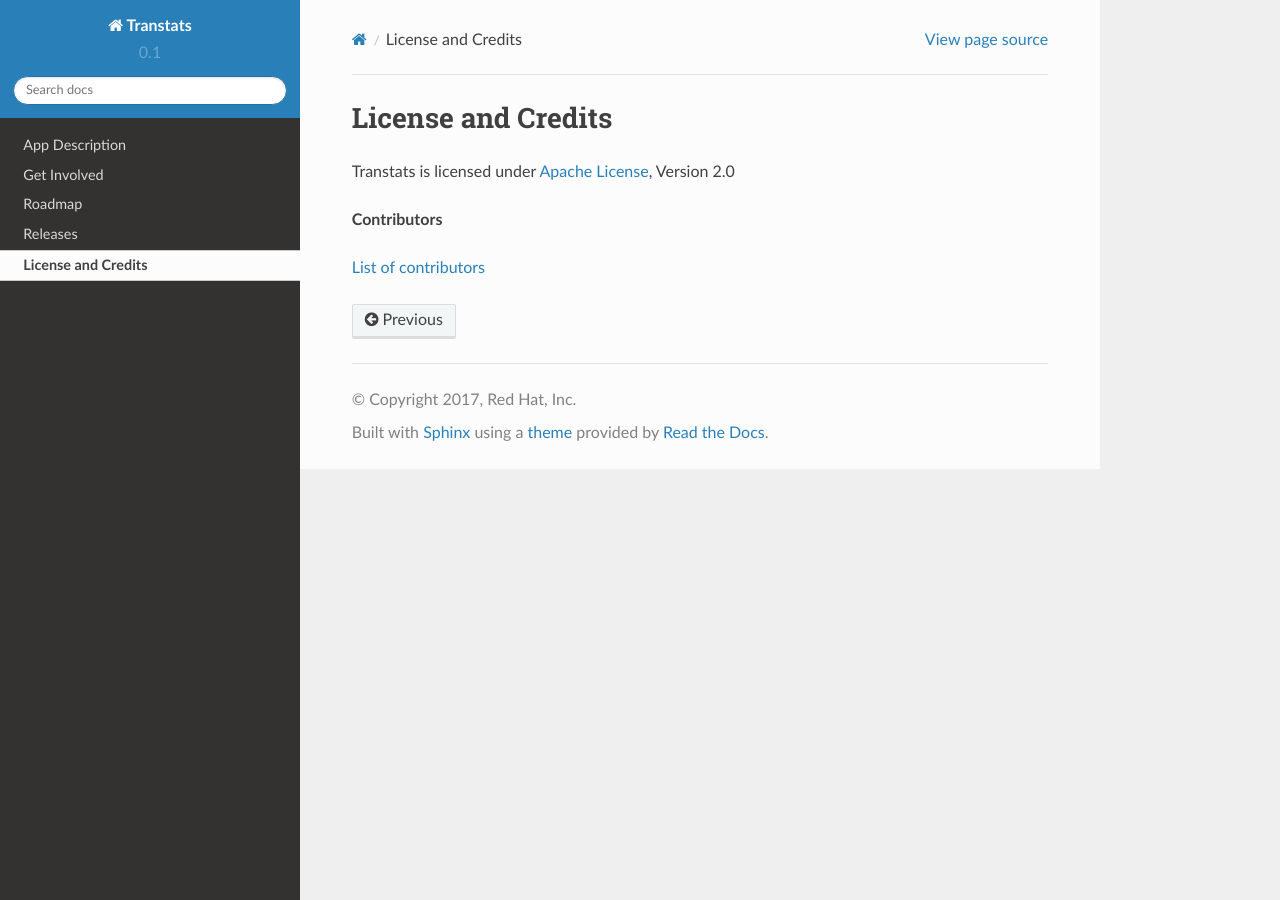
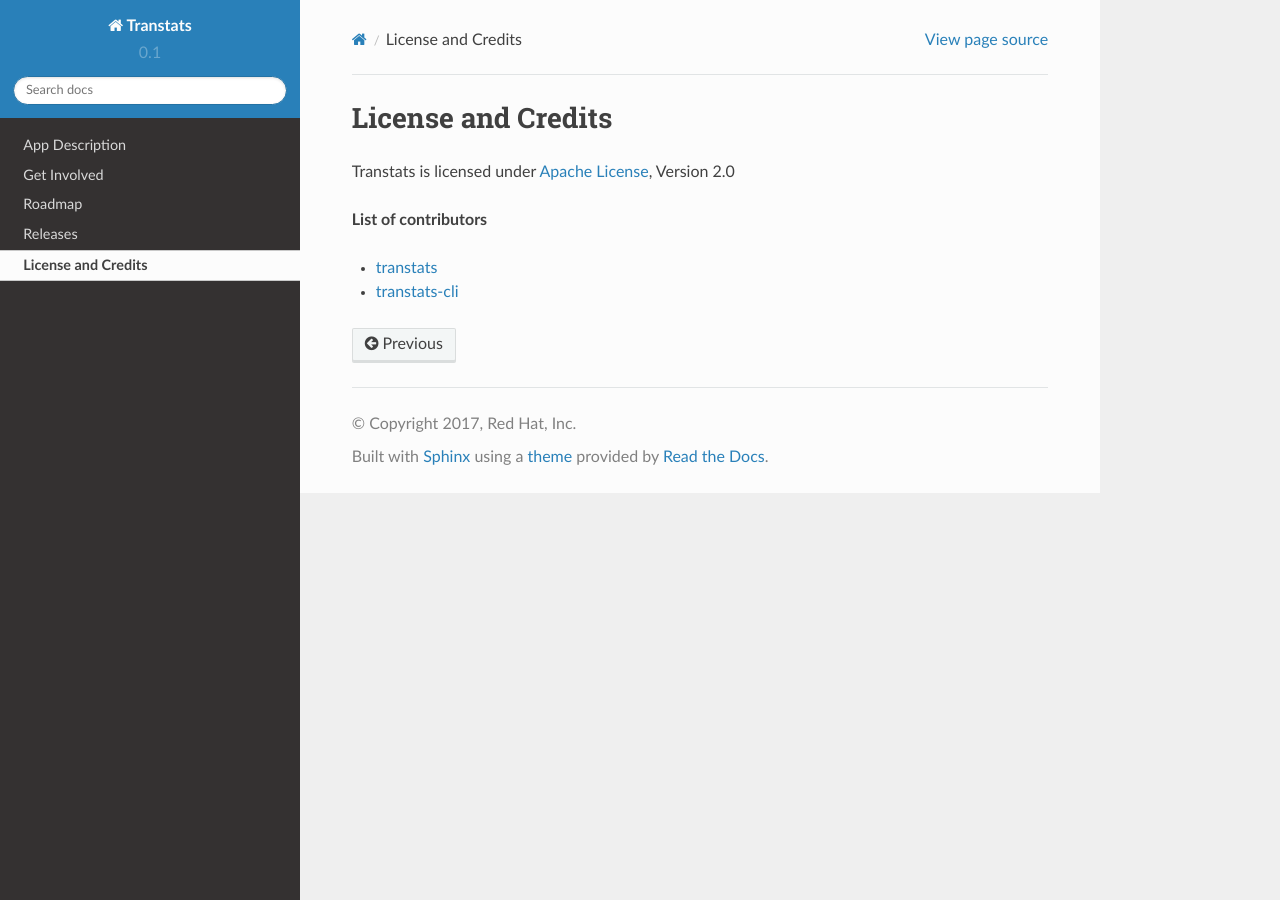
Before and after one commit to transtats/transtats, a Sphinx documentation site: the page built from docs/source/license.rst, in a window 1280 px wide. Built offline with Sphinx 7.4.7 and the Read the Docs theme 2.0.0, drawn with Linux system fonts in a browser that asks for light colours.

Commit message:
Add transtats-cli contributors link
Signed-off-by: Bhavin Gandhi <bhavin7392@gmail.com>

```diff
--- a/docs/source/license.rst
+++ b/docs/source/license.rst
@@ -3,6 +3,8 @@ License and Credits
 
 Transtats is licensed under `Apache License <http://www.apache.org/licenses/LICENSE-2.0>`_, Version 2.0
 
-**Contributors**
+**List of contributors**
 
-`List of contributors <https://github.com/transtats/transtats/graphs/contributors>`_
+- `transtats <https://github.com/transtats/transtats/graphs/contributors>`_
+
+- `transtats-cli <https://github.com/transtats/transtats-cli/graphs/contributors>`_
```
